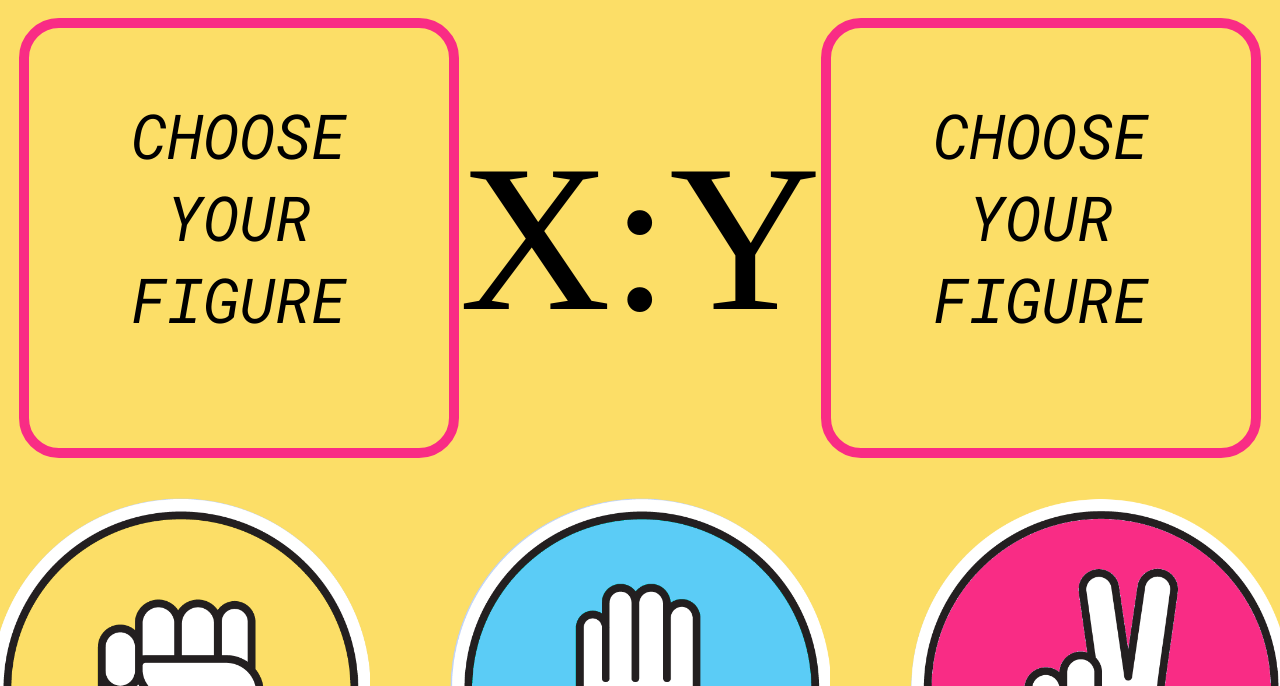
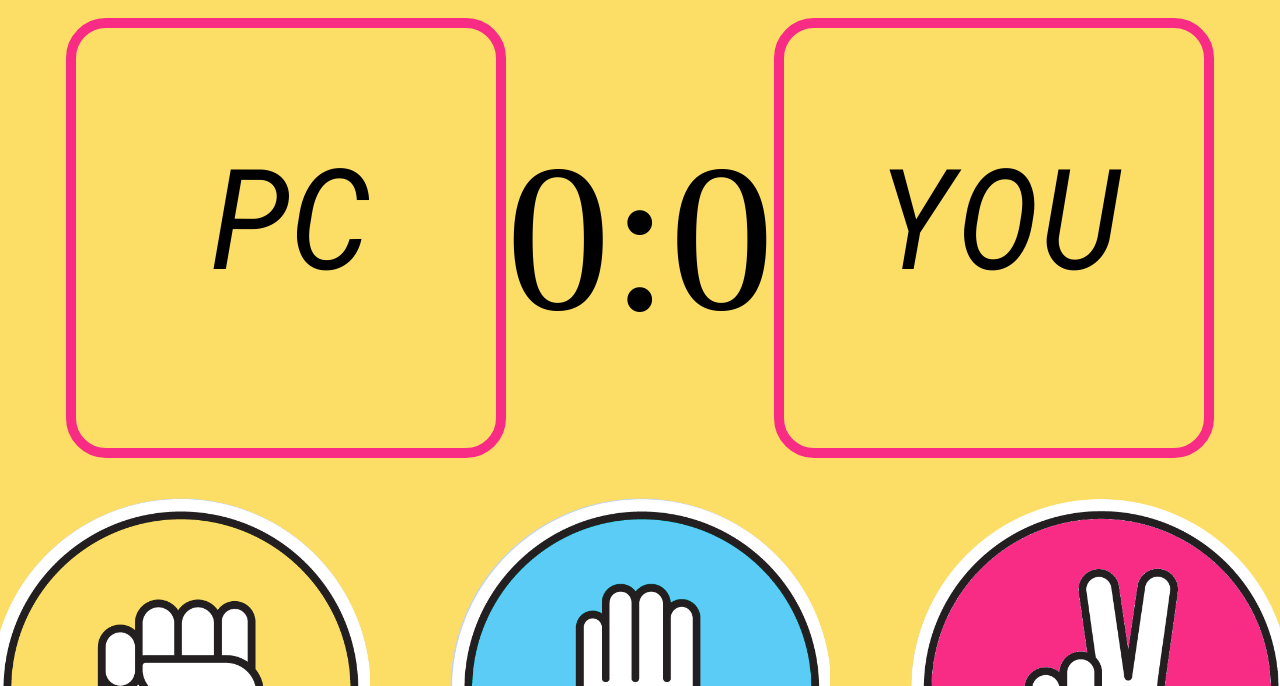
Before and after one commit to Mttt7/Rock-Paper_Scissors, a plain HTML site: page index.html in a window 1280 px wide. Both pictures are taken after a click on the element "START". Shown: the part 114-800 px from the top of the page. Drawn offline with Linux system fonts and the light colour scheme.

Commit message:
change images on PC and PLayer side before the game starts

```diff
--- a/index.html
+++ b/index.html
@@ -26,7 +26,7 @@
     <div id="game">
 
         <div id="pc-choice" class="choice">
-            <div class="image"><img id="img-pc-choice"src="images/transparent380x380.png"></div>
+            <div class="image"><img id="img-pc-choice"src="images/PC.png"></div>
         </div>
 
 
@@ -38,7 +38,7 @@
 
 
         <div id="player-choice" class="choice">
-            <div class="image"><img id="img-player-choice"src="images/transparent380x380.png"></div>
+            <div class="image"><img id="img-player-choice"src="images/YOU.png"></div>
         </div>
 
 
--- a/script.js
+++ b/script.js
@@ -11,6 +11,9 @@ figures.style.display = 'none'
 
 
 startBtn.addEventListener('click',function start(){
+    pointsPc=0
+    pointsPlayer=0
+    displayPoints()
     console.log("x")
     menu.style.display = 'none'
     exitBtn.style.display = 'block'
```
Also changed, not shown: images/PC.png (added), images/YOU.png (added).
